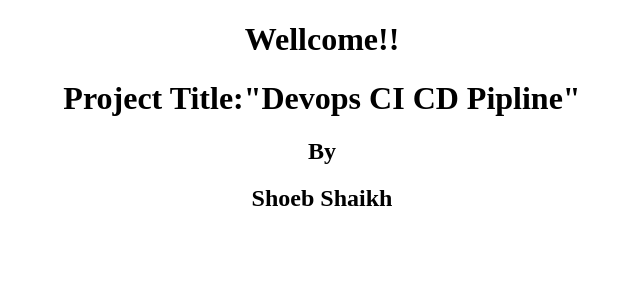
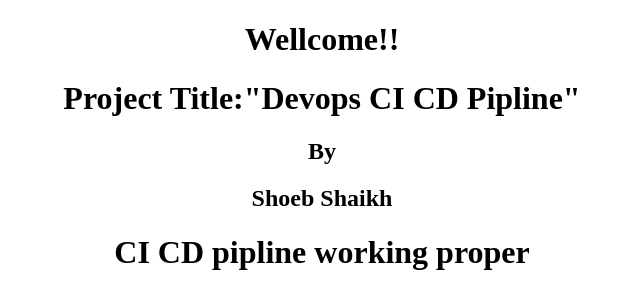
Before and after one commit to shoebshaikh563/CI-CD-Project, a plain HTML site: page index.html in a window 1280 px wide. Shown: the whole page, without its empty margins (318-958 px from the left). Drawn offline with Linux system fonts and the light colour scheme.

Commit message:
Update index.html

```diff
--- a/index.html
+++ b/index.html
@@ -19,7 +19,7 @@
         <h1>Project Title:"Devops CI CD Pipline"</h1>
         <h2>By</h2>
         <h2>Shoeb Shaikh</h2>
-        <!-- <h1>CI CD pipline working proper</h1> -->
+        <h1>CI CD pipline working proper</h1>
 
 </body>
 
```
